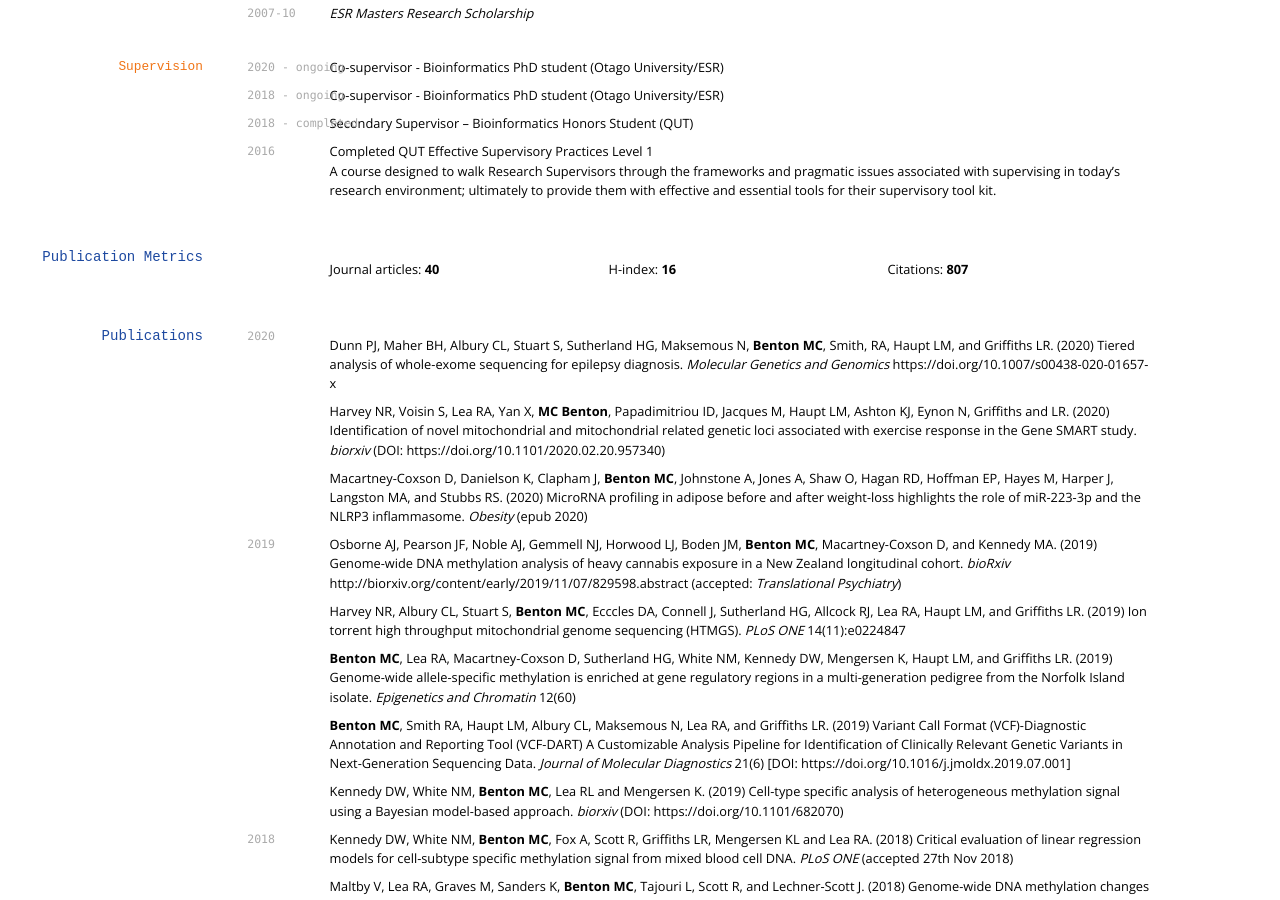
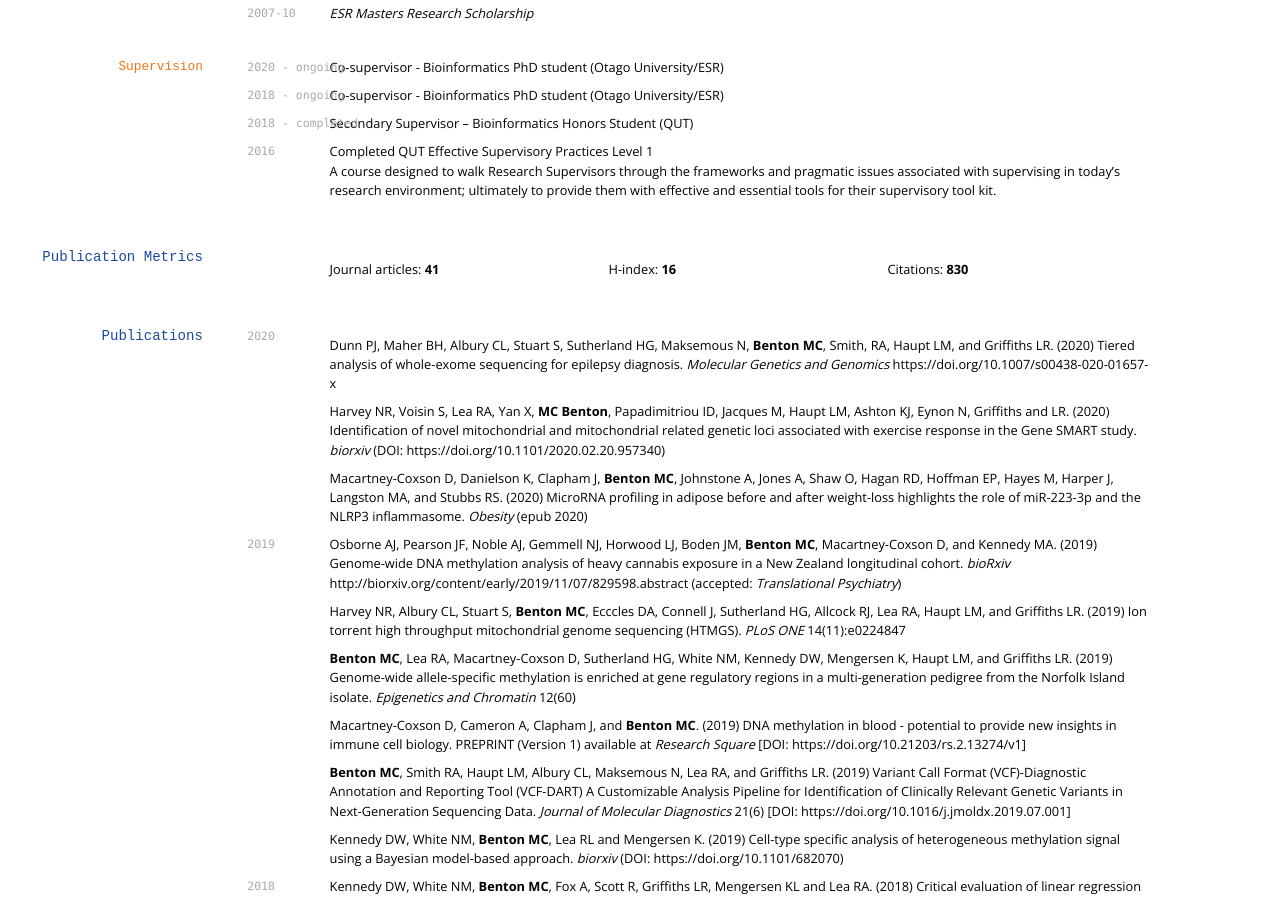
Before and after one commit to sirselim/Miles_CV, a Jekyll site: the page built from index.md, in a window 1280 px wide and 900 px high, scrolled down 1576 px. Built offline with Jekyll 4.4.1, drawn with Linux system fonts in a browser that asks for light colours; some web fonts are replaced.

Commit message:
updated CV, html and pdf

```diff
--- a/index.md
+++ b/index.md
@@ -150,9 +150,9 @@ A course designed to walk Research Supervisors through the frameworks and pragma
 
 ## Publication Metrics
 
-* Journal articles: __40__
+* Journal articles: __41__
 * H-index: __16__
-* Citations: __807__
+* Citations: __830__
 
 ## Publications
 
@@ -181,6 +181,8 @@ Osborne AJ, Pearson JF, Noble AJ, Gemmell NJ, Horwood LJ, Boden JM, **Benton MC*
 Harvey NR, Albury CL, Stuart S, **Benton MC**, Ecccles DA, Connell J, Sutherland HG, Allcock RJ, Lea RA, Haupt LM, and Griffiths LR. (2019) Ion torrent high throughput mitochondrial genome sequencing (HTMGS). *PLoS ONE* 14(11):e0224847
 
 **Benton MC**, Lea RA, Macartney-Coxson D, Sutherland HG, White NM, Kennedy DW, Mengersen K, Haupt LM, and Griffiths LR. (2019) Genome-wide allele-specific methylation is enriched at gene regulatory regions in a multi-generation pedigree from the Norfolk Island isolate. *Epigenetics and Chromatin* 12(60)
+
+Macartney-Coxson D, Cameron A, Clapham J, and **Benton MC**. (2019) DNA methylation in blood - potential to provide new insights in immune cell biology. PREPRINT (Version 1) available at *Research Square* [DOI: https://doi.org/10.21203/rs.2.13274/v1]
 
 **Benton MC**, Smith RA, Haupt LM, Albury CL, Maksemous N, Lea RA, and Griffiths LR. (2019) Variant Call Format (VCF)-Diagnostic Annotation and Reporting Tool (VCF-DART) A Customizable Analysis Pipeline for Identification of Clinically Relevant Genetic Variants in Next-Generation Sequencing Data. *Journal of Molecular Diagnostics* 21(6) [DOI: https://doi.org/10.1016/j.jmoldx.2019.07.001]
 
```
Also changed, not shown: scholar_plot/scholar_citations_iEhBavEAAAAJ.png, 2 other files.
